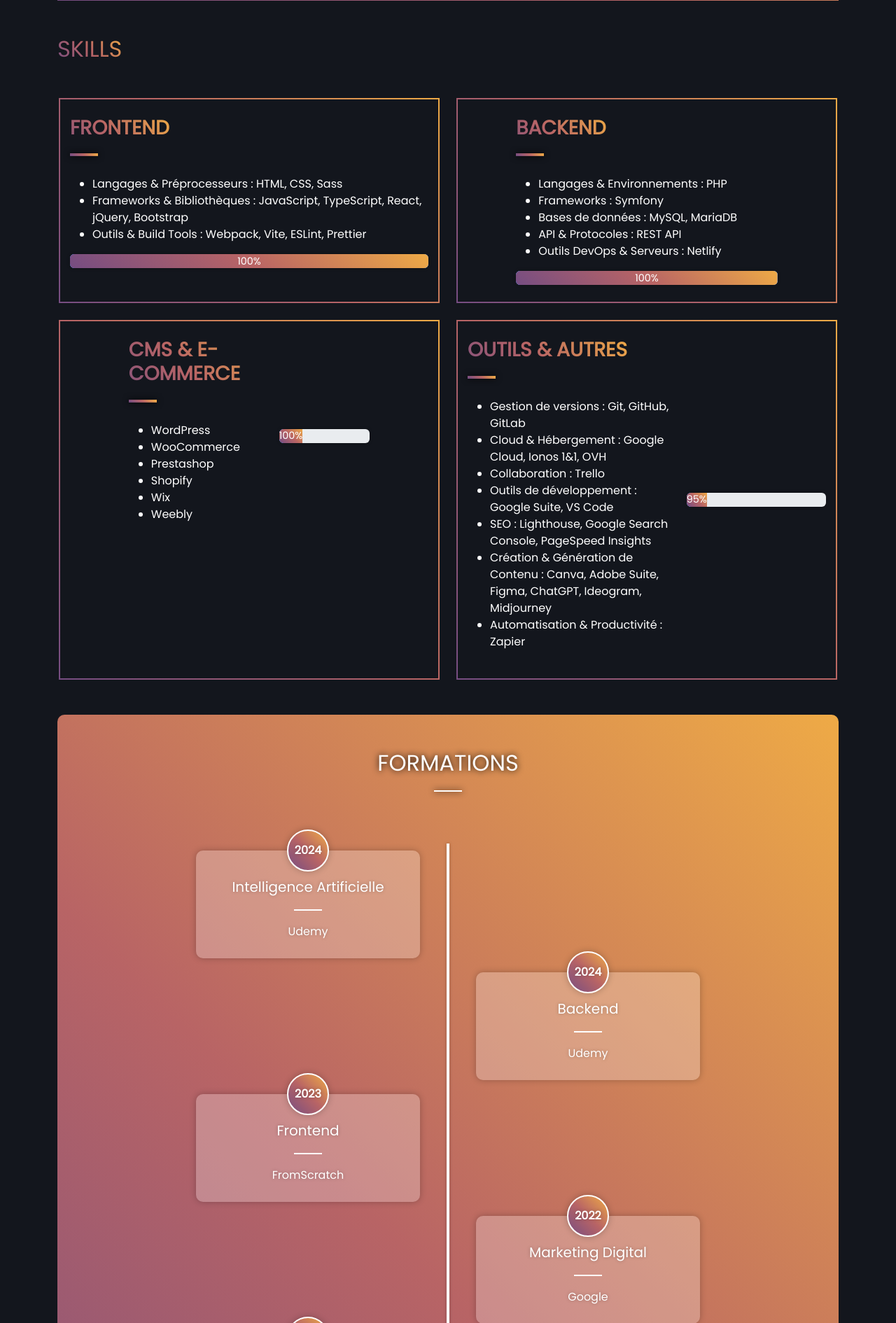
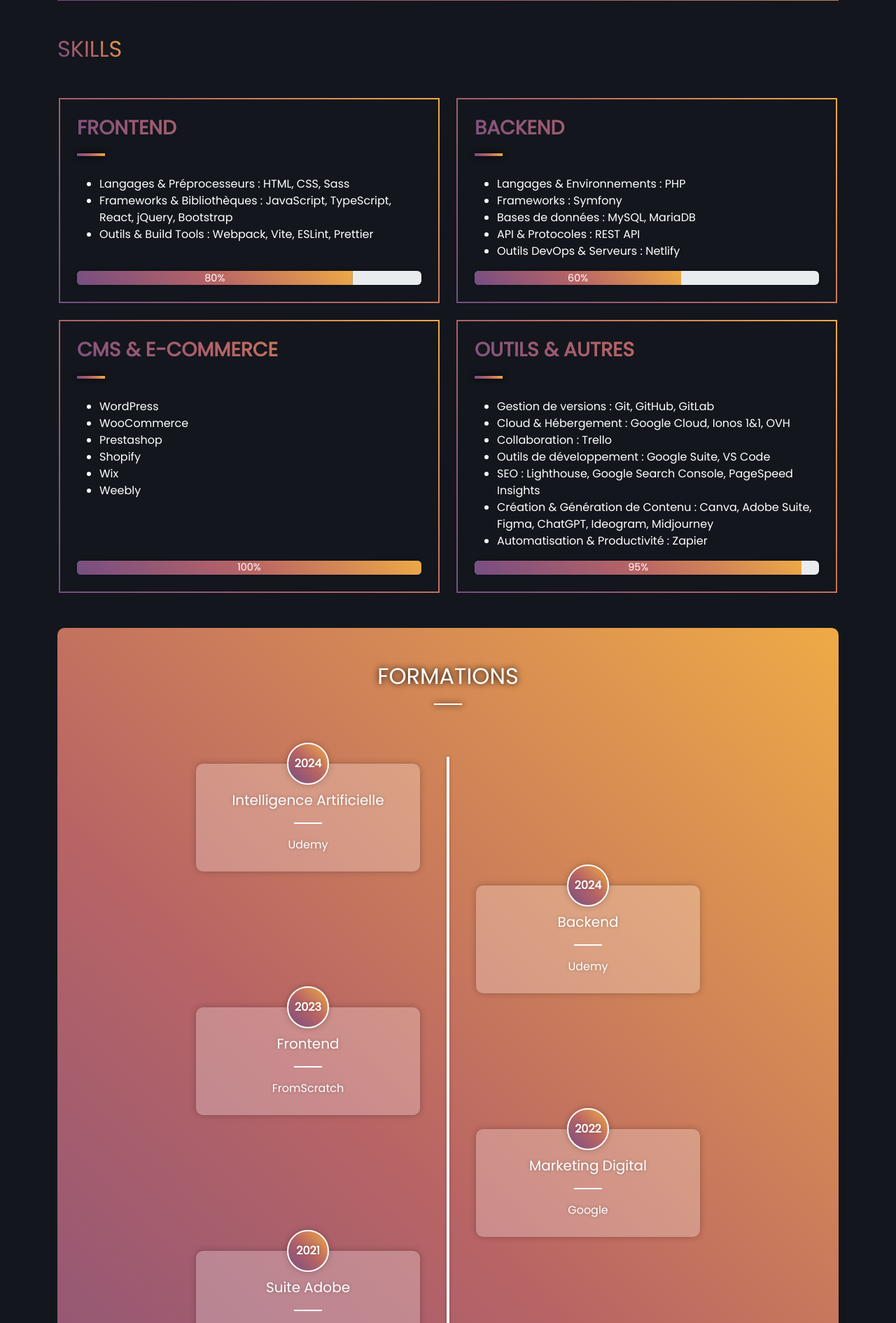
Before and after one commit to Webilys/CV, a PHP site: page / in a window 1280 px wide. Shown: the part 1395-3285 px from the top of the page at 70% size. Run offline with PHP 8.4, Linux system fonts and the light colour scheme.

Commit message:
06/02/2025 17:22

```diff
--- a/assets/css/components/_skills.scss
+++ b/assets/css/components/_skills.scss
@@ -30,41 +30,37 @@
     height: 100%;
     background: none !important;
     @include borderGradient;
+    // padding: 20px; /* Uniform padding for all cards */
 
     .card-body {
       background: transparent !important;
       display: flex;
       flex-direction: column;
-      align-items: center;
+      align-items: stretch;
       justify-content: space-between;
+      height: 100%;
+      // padding: 20px; /* Ensuring same padding inside the card body */
+    }
+
+    .skill-title {
+      flex-grow: 1;
+    }
+
+    .skill-progress {
+      align-self: flex-end;
+      width: 100%;
     }
 
     .progress {
       box-shadow: 0 0 5px $blackShadow;
       font-size: 0.9rem;
       height: 20px;
+      margin-top: auto; /* Ensure progress bar is at the bottom */
 
-      .progress-bar-stripped {
-        height: 20px;
-        // background: none;
-        background-image: linear-gradient(
-          45deg,
-          rgba(255, 255, 255, 0.15) 25%,
-          transparent 25%,
-          transparent 50%,
-          rgba(255, 255, 255, 0.15) 50%,
-          rgba(255, 255, 255, 0.15) 75%,
-          transparent 75%,
-          transparent
-        );
-      }
       .progress-bar {
         height: 20px;
-        // background: $color1;
         background-image: $degrade !important;
         background-position: center;
-        // background-repeat: no-repeat;
-        // background-size: 20%;
       }
     }
   }
--- a/assets/css/index.css
+++ b/assets/css/index.css
@@ -201,22 +201,30 @@ a {
   -webkit-box-direction: normal;
       -ms-flex-direction: column;
           flex-direction: column;
-  -webkit-box-align: center;
-      -ms-flex-align: center;
-          align-items: center;
+  -webkit-box-align: stretch;
+      -ms-flex-align: stretch;
+          align-items: stretch;
   -webkit-box-pack: justify;
       -ms-flex-pack: justify;
           justify-content: space-between;
+  height: 100%;
+}
+#competences .card .skill-title {
+  -webkit-box-flex: 1;
+      -ms-flex-positive: 1;
+          flex-grow: 1;
+}
+#competences .card .skill-progress {
+  -ms-flex-item-align: end;
+      align-self: flex-end;
+  width: 100%;
 }
 #competences .card .progress {
   -webkit-box-shadow: 0 0 5px rgba(0, 0, 0, 0.25);
           box-shadow: 0 0 5px rgba(0, 0, 0, 0.25);
   font-size: 0.9rem;
   height: 20px;
-}
-#competences .card .progress .progress-bar-stripped {
-  height: 20px;
-  background-image: linear-gradient(45deg, rgba(255, 255, 255, 0.15) 25%, transparent 25%, transparent 50%, rgba(255, 255, 255, 0.15) 50%, rgba(255, 255, 255, 0.15) 75%, transparent 75%, transparent);
+  margin-top: auto; /* Ensure progress bar is at the bottom */
 }
 #competences .card .progress .progress-bar {
   height: 20px;
--- a/includes/skills.php
+++ b/includes/skills.php
@@ -2,35 +2,19 @@
 echo '
 <section id="competences" class="bsb-skill-2">
   <h2>Skills</h2>
-    <div class="container">
-      <div class="row">
-        <div class="col-12 col-md-10 col-lg-8">
-        </div>
-      </div>
-    </div>
   <div class="container overflow-hidden">
     <div class="row gy-3 gy-lg-4">
       <div class="col-12 col-lg-6">
         <div class="card">
           <div class="card-body p-4 p-xxl-5">
-              <div class="row align-items-center">
-                <div class="col-12 skill-title">
             <h3 class="fw-bold mb-2">Frontend</h3>
             <ul>
-                    <li>
-                      Langages & Préprocesseurs : HTML, CSS, Sass
-                    </li>
-                    <li> Frameworks & Bibliothèques : JavaScript, TypeScript, React, jQuery, Bootstrap
-                    </li>
-                    <li> Outils & Build Tools : Webpack, Vite, ESLint, Prettier</li>
+              <li>Langages & Préprocesseurs : HTML, CSS, Sass</li>
+              <li>Frameworks & Bibliothèques : JavaScript, TypeScript, React, jQuery, Bootstrap</li>
+              <li>Outils & Build Tools : Webpack, Vite, ESLint, Prettier</li>
             </ul>
-                </div>
-                <div class="col-12 skill-progress">
             <div class="progress">
-                    <div class="progress-bar" role="progressbar" style="width: 100%;" aria-valuenow="100"
-                      aria-valuemin="0" aria-valuemax="100">100%</div>
-                  </div>
-                </div>
+              <div class="progress-bar" role="progressbar" style="width: 80%;" aria-valuenow="80" aria-valuemin="0" aria-valuemax="100">80%</div>
             </div>
           </div>
         </div>
@@ -38,26 +22,16 @@ echo '
       <div class="col-12 col-lg-6">
         <div class="card">
           <div class="card-body p-4 p-xxl-5">
-              <div class="row align-items-center">
-                <div class="col-12 skill-title">
             <h3 class="fw-bold mb-2">Backend</h3>
             <ul>
               <li>Langages & Environnements : PHP</li>
               <li>Frameworks : Symfony</li>
-                    <li>Bases de données : MySQL, MariaDB
-                    </li>
-                    <li>API & Protocoles : REST API
-                    </li>
+              <li>Bases de données : MySQL, MariaDB</li>
+              <li>API & Protocoles : REST API</li>
               <li>Outils DevOps & Serveurs : Netlify</li>
             </ul>
-                </div>
-                <div class="col-12 skill-progress">
             <div class="progress">
-                    <div class="progress-bar" role="progressbar" style="width: 100%;" aria-valuenow="100"
-                      aria-valuemin="0" aria-valuemax="100">100%
-                    </div>
-                  </div>
-                </div>
+              <div class="progress-bar" role="progressbar" style="width: 60%;" aria-valuenow="60" aria-valuemin="0" aria-valuemax="100">60%</div>
             </div>
           </div>
         </div>
@@ -65,8 +39,6 @@ echo '
       <div class="col-12 col-lg-6">
         <div class="card">
           <div class="card-body p-4 p-xxl-5">
-              <div class="row align-items-center">
-                <div class="col-12 col-md-7 skill-title">
             <h3 class="fw-bold mb-2">CMS & E-commerce</h3>
             <ul>
               <li>WordPress</li>
@@ -76,13 +48,8 @@ echo '
               <li>Wix</li>
               <li>Weebly</li>
             </ul>
-                </div>
-                <div class="col-12 col-md-5 skill-progress">
             <div class="progress">
-                    <div class="progress-bar progress-bar-width-1" role="progressbar" aria-label="Bootstrap"
-                      aria-valuenow="100" aria-valuemin="0" aria-valuemax="100">100%</div>
-                  </div>
-                </div>
+              <div class="progress-bar" role="progressbar" style="width: 100%;" aria-valuenow="100" aria-valuemin="0" aria-valuemax="100">100%</div>
             </div>
           </div>
         </div>
@@ -90,8 +57,6 @@ echo '
       <div class="col-12 col-lg-6">
         <div class="card">
           <div class="card-body p-4 p-xxl-5">
-              <div class="row align-items-center">
-                <div class="col-12 col-md-7 skill-title">
             <h3 class="fw-bold mb-2">Outils & autres</h3>
             <ul>
               <li>Gestion de versions : Git, GitHub, GitLab</li>
@@ -99,17 +64,11 @@ echo '
               <li>Collaboration : Trello</li>
               <li>Outils de développement : Google Suite, VS Code</li>
               <li>SEO : Lighthouse, Google Search Console, PageSpeed Insights</li>
-                    <li>Création & Génération de Contenu : Canva, Adobe Suite, Figma, ChatGPT, Ideogram, Midjourney
-                    </li>
+              <li>Création & Génération de Contenu : Canva, Adobe Suite, Figma, ChatGPT, Ideogram, Midjourney</li>
               <li>Automatisation & Productivité : Zapier</li>
             </ul>
-                </div>
-                <div class="col-12 col-md-5 skill-progress">
             <div class="progress">
-                    <div class="progress-bar progress-bar-width-1" role="progressbar" aria-label="Bootstrap"
-                      aria-valuenow="95" aria-valuemin="0" aria-valuemax="100">95%</div>
-                  </div>
-                </div>
+              <div class="progress-bar" role="progressbar" style="width: 95%;" aria-valuenow="95" aria-valuemin="0" aria-valuemax="100">95%</div>
             </div>
           </div>
         </div>
@@ -117,4 +76,5 @@ echo '
     </div>
   </div>
 </section>
+
 '; ?>
```
Also changed, not shown: 1 other file. Lines whose indentation alone changed are shown as unchanged.
